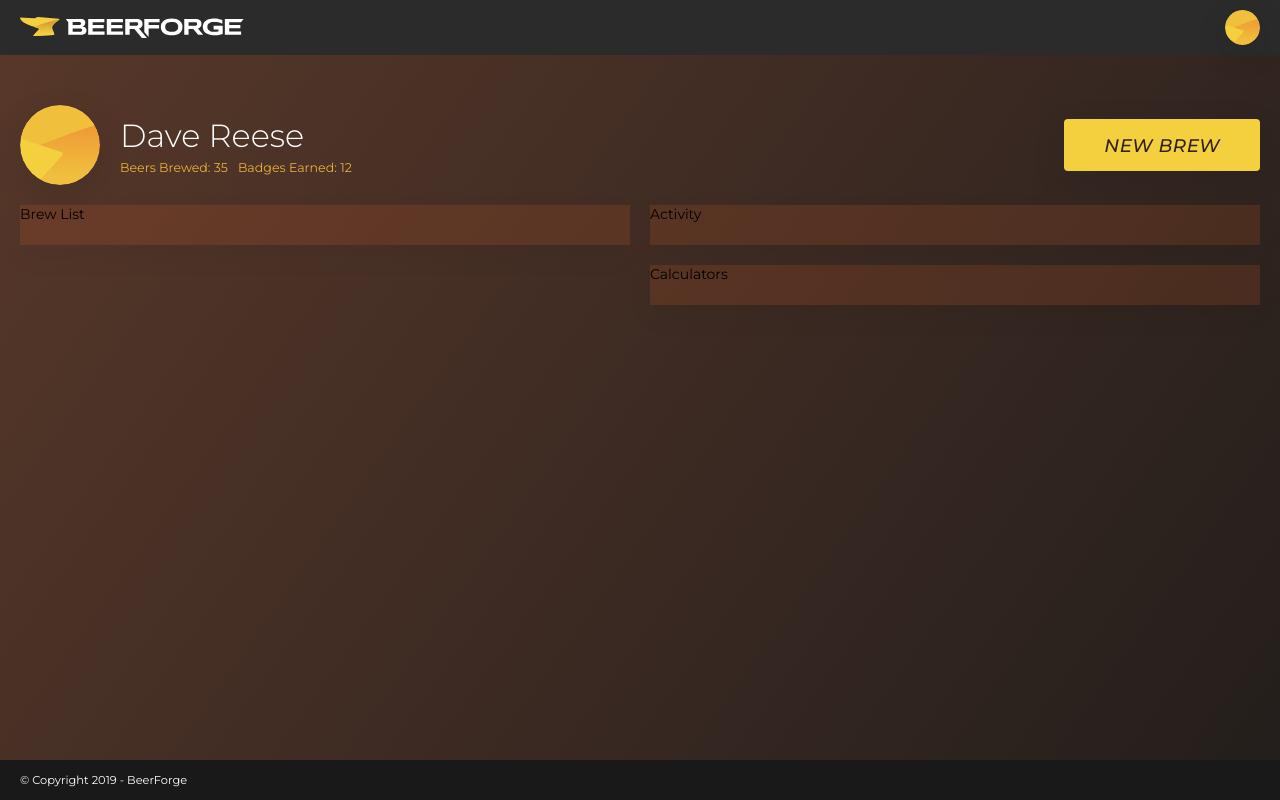
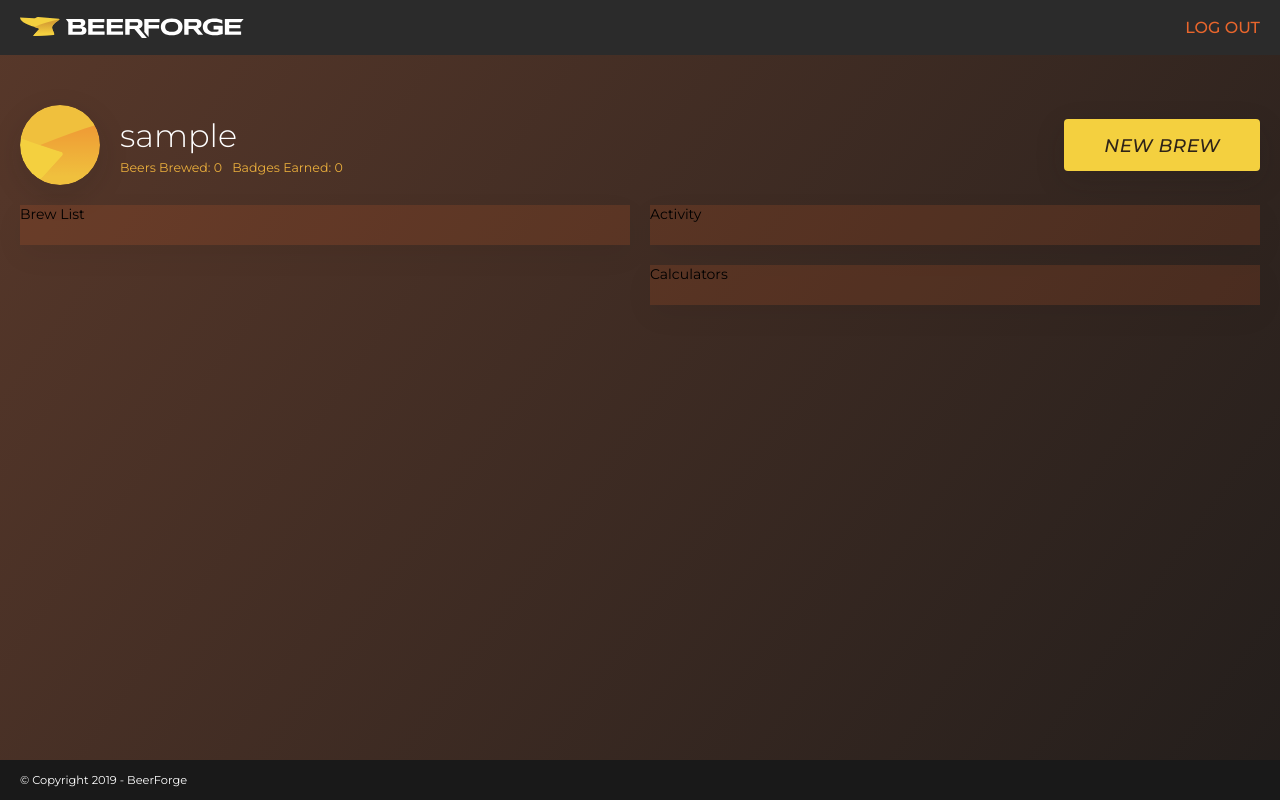
Before and after one commit to davereese/beerforge, a React (Create React App) app: page /dashboard in a window 1280 px wide. Built offline with nearby package versions, Linux system fonts and the light colour scheme; sample sign-in values are in the browser's storage.

Commit message:
adding log in/log out header links and functionality

```diff
--- a/src/App.tsx
+++ b/src/App.tsx
@@ -36,9 +36,9 @@ class App extends React.Component<any, any> {
         <Header user={this.state.currentUser} onLogout={handleLogOut} />
         <main>
           <Switch>
-            <Route path="/" exact component={Dashboard} />
+            {/* <Route path="/" exact component={Home} /> */}
             <Route path="/dashboard" exact render={props => (
-              <Dashboard user={this.state.currentUser} />
+              <Dashboard {...props} user={this.state.currentUser} />
             )} />
             <Route path="/login" exact render={props => (
               <LoginSignup
--- a/src/components/Header/Header.module.scss
+++ b/src/components/Header/Header.module.scss
@@ -1,4 +1,6 @@
 @import '../../styles/variables/';
+@import '../../styles/utilities';
+
 
 .header {
   display: flex;
@@ -18,6 +20,7 @@
     text-transform: uppercase;
     font-weight: $weight-medium;
     transition: color 0.5s;
+    font-size: px-to-rem(14px);
 
     &:hover,
     &:focus {
--- a/src/components/Header/Header.tsx
+++ b/src/components/Header/Header.tsx
@@ -8,16 +8,17 @@ import Avatar from '../Avatar/Avatar';
 
 interface Props extends RouteComponentProps {
   user?: any;
-  onLogout: Function;
+  onLogout: () => void;
 }
 
 function Header({
   user,
   onLogout
 }: Props) {
+
   return(
     <header className={styles.header}>
-      <Link to="/" className={styles.logoLink}>
+      <Link to={!user ? "/" : "/dashboard"} className={styles.logoLink}>
         <img src={logoImage} alt="BeerForge - Modern homebrewing" />
       </Link>
       {
@@ -26,10 +27,15 @@ function Header({
           : null
       }
       {
-        user ?
+        location.pathname !== '/dashboard' && user ?
           <div title={user.username} className={styles.header__user}>
             <Avatar currentUser={true} />
           </div>
+          : null
+      }
+      {
+        location.pathname === '/dashboard' && user ?
+          <Link to="/" className={styles.loginLink} onClick={onLogout}>Log Out</Link>
           : null
       }
     </header>
--- a/src/views/Dashborad/Dashboard.tsx
+++ b/src/views/Dashborad/Dashboard.tsx
@@ -1,25 +1,23 @@
 import React from 'react';
-import { Link } from 'react-router-dom';
+import { Link, RouteComponentProps, Redirect } from 'react-router-dom';
 
 import styles from './Dashboard.module.scss';
 import Card from '../../components/Card/Card';
 import UserInfo from './UserInfo/UserInfo';
 
-interface Props {
-  user: Object;
+interface Props extends RouteComponentProps {
+  user: {
+    username: string;
+    firstname: string;
+    lastname: string;
+    beers: number;
+    badges: number;
+  };
 }
 
 class Dashboard extends React.Component<Props, any> {
   constructor(props: Props) {
     super(props);
-    this.state = {
-      user: {
-        firstName: 'Dave',
-        lastName: 'Reese',
-        beers: 35,
-        badges: 12,
-      },
-    }
   }
 
   componentDidMount() {
@@ -29,8 +27,10 @@ class Dashboard extends React.Component<Props, any> {
   render() {
     return (
       <section className={styles.dashboard}>
+        {this.props.user ? // check for the user object first
+          <>
             <div className={styles.topRow}>
-          <UserInfo user={this.state.user} />
+              <UserInfo user={this.props.user} />
               <Link
                 to="brew"
                 className="button button--large button--yellow"
@@ -43,6 +43,9 @@ class Dashboard extends React.Component<Props, any> {
               <Card>Activity</Card>
               <Card>Calculators</Card>
             </div>
+          </>
+          : <Redirect to="/" />
+        }
       </section>
     );
   }
--- a/src/views/Dashborad/UserInfo/UserInfo.tsx
+++ b/src/views/Dashborad/UserInfo/UserInfo.tsx
@@ -5,8 +5,9 @@ import Avatar from '../../../components/Avatar/Avatar';
 
 interface Props {
   user: {
-    firstName: string;
-    lastName: string;
+    username: string;
+    firstname: string;
+    lastname: string;
     beers: number;
     badges: number;
     avatar?: string;
@@ -16,16 +17,19 @@ interface Props {
 function UserInfo({
   user
 }: Props) {
+
   return(
     <div className={styles.user}>
       <div className={styles.avatarContainer}>
         <Avatar currentUser={true} />
       </div>
       <div className={styles.infoContainer}>
-        <h1 className={styles.infoContainer__header}>{user.firstName} {user.lastName}</h1>
+        <h1 className={styles.infoContainer__header}>
+          {user.username ? user.username : `${user.firstname} ${user.lastname}`}
+        </h1>
         <p className={styles.infoContainer__stats}>
-          Beers Brewed: <span>{user.beers}</span>
-          Badges Earned: <span>{user.badges}</span>
+          Beers Brewed: <span>{user.beers ? user.beers : 0}</span>
+          Badges Earned: <span>{user.badges ? user.badges : 0}</span>
         </p>
       </div>
     </div>
--- a/src/views/LoginSignup/LoginSignup.tsx
+++ b/src/views/LoginSignup/LoginSignup.tsx
@@ -30,6 +30,10 @@ class LoginSignup extends React.Component<any, any> {
     } catch (error) {
       this.setState({error: error.response.status});
     }
+  }
+
+  flipStyles = (direction: string) => (event: any) => {
+    this.setState({flip: styles[direction]})
   }
 
   render() {
@@ -118,7 +122,7 @@ class LoginSignup extends React.Component<any, any> {
                 <button
                   type="button"
                   className="button button--no-button"
-                  onClick={() => {this.setState({flip: styles.back})}}
+                  onClick={this.flipStyles('back')}
                 >
                 Sign Up
                 </button>
@@ -196,7 +200,7 @@ class LoginSignup extends React.Component<any, any> {
                 <button
                   type="button"
                   className="button button--no-button"
-                  onClick={() => {this.setState({flip: styles.front})}}
+                  onClick={this.flipStyles('front')}
                 >
                 Log In
                 </button>
```
Lines whose indentation alone changed are shown as unchanged.
